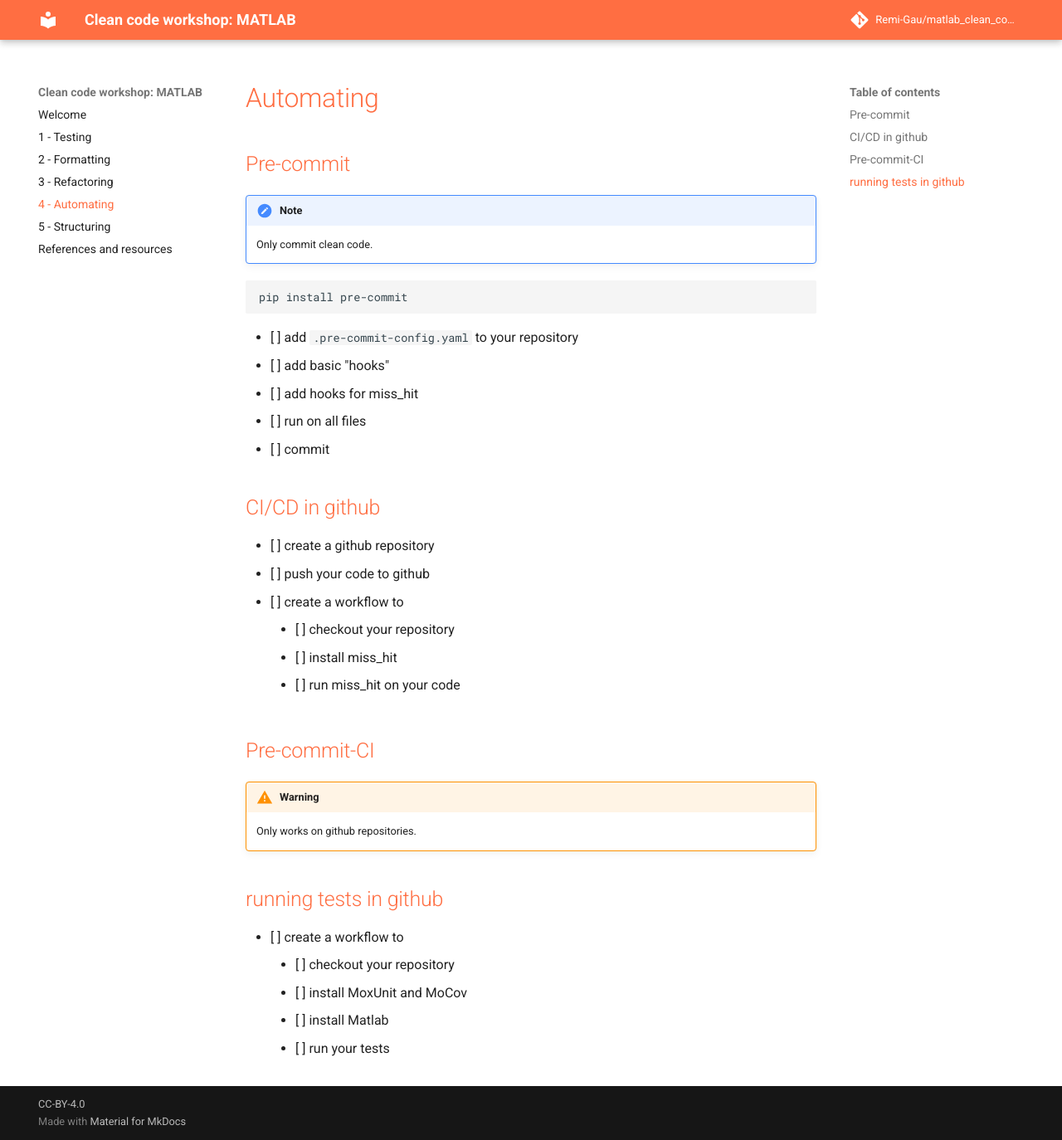
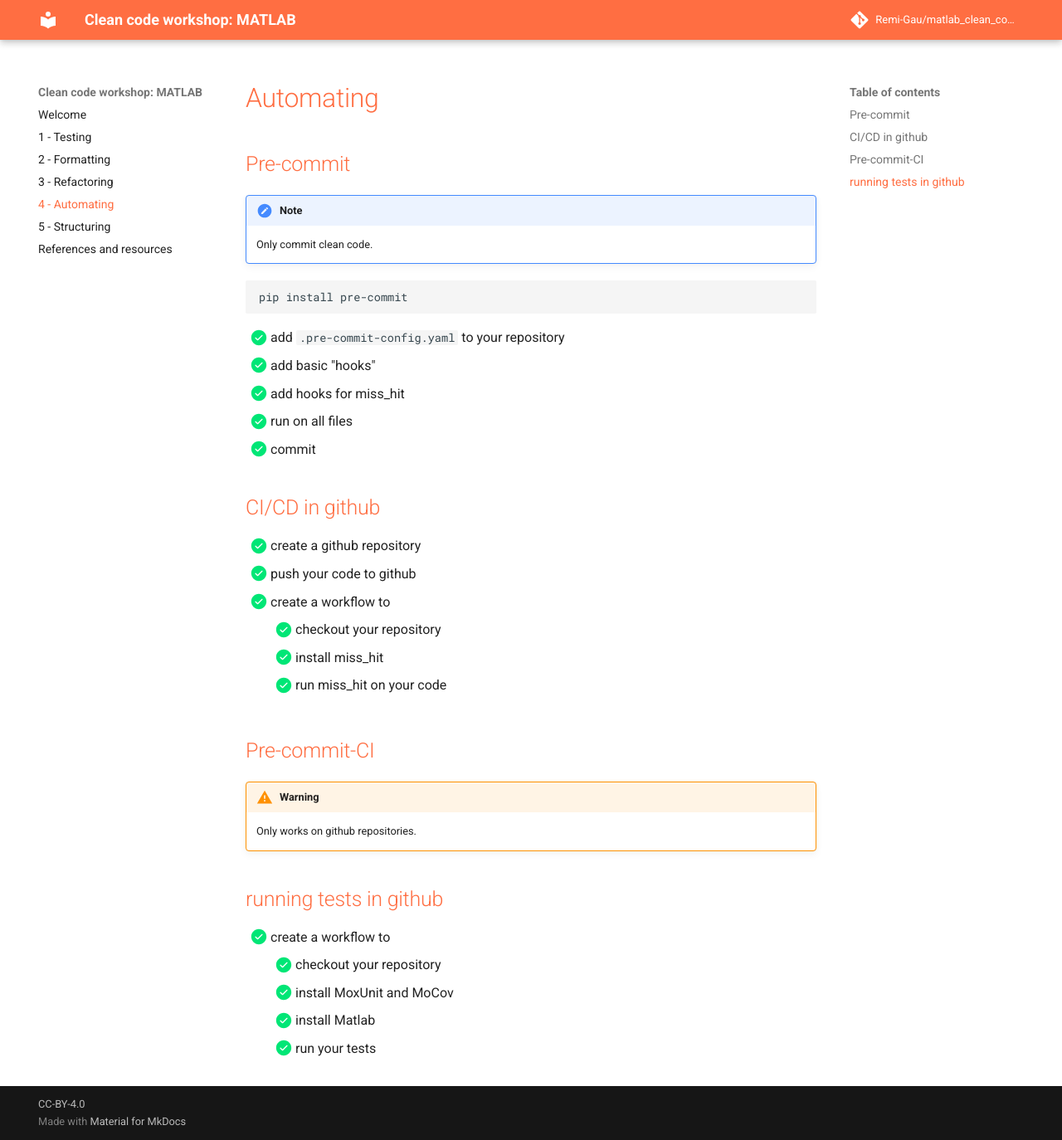
Before and after one commit to Remi-Gau/matlab_clean_code_workshop, an MkDocs documentation site: the page built from doc/automating.md, in a window 1280 px wide and 1374 px high. Shown: the whole window at 83% size. Built offline with MkDocs 1.6.1 and Material for MkDocs 9.7.7, drawn with Linux system fonts in a browser that asks for light colours; comment, search, counter and statistics services are not loaded.

````diff
--- a/doc/automating.md
+++ b/doc/automating.md
@@ -11,20 +11,20 @@
 pip install pre-commit
 ```
 
-- [ ] add `.pre-commit-config.yaml` to your repository
-- [ ] add basic "hooks"
-- [ ] add hooks for miss_hit
-- [ ] run on all files
-- [ ] commit
+- [x] add `.pre-commit-config.yaml` to your repository
+- [x] add basic "hooks"
+- [x] add hooks for miss_hit
+- [x] run on all files
+- [x] commit
 
 ## CI/CD in github
 
-- [ ] create a github repository
-- [ ] push your code to github
-- [ ] create a workflow to
-    - [ ] checkout your repository
-    - [ ] install miss_hit
-    - [ ] run miss_hit on your code
+- [x] create a github repository
+- [x] push your code to github
+- [x] create a workflow to
+    - [x] checkout your repository
+    - [x] install miss_hit
+    - [x] run miss_hit on your code
 
 ## Pre-commit-CI
 
@@ -34,11 +34,11 @@ pip install pre-commit
 
 ## running tests in github
 
-- [ ] create a workflow to
-    - [ ] checkout your repository
-    - [ ] install MoxUnit and MoCov
-    - [ ] install Matlab
-    - [ ] run your tests
+- [x] create a workflow to
+    - [x] checkout your repository
+    - [x] install MoxUnit and MoCov
+    - [x] install Matlab
+    - [x] run your tests
 
 <!--
 ## CI/CD in gitlab
--- a/mkdocs.yml
+++ b/mkdocs.yml
@@ -19,7 +19,7 @@ docs_dir: doc
 # Pages
 nav:
 - Welcome: index.md
-- 1 - Testing: testing/testing.md
+- 1 - Testing: testing.md
 - 2 - Formatting: formatting.md
 - 3 - Refactoring: refactoring.md
 - 4 - Automating: automating.md
@@ -33,6 +33,8 @@ markdown_extensions:
 - toc:
     anchorlink: true
     permalink: '#'
+- pymdownx.tasklist:
+    custom_checkbox: true
 - pymdownx.superfences:
     custom_fences:
     - name: mermaid
````
Also changed, not shown: doc/formatting.md (+6 -6 lines), doc/refactoring.md (+7 -7 lines), doc/testing.md (added, +180 -0 lines), doc/testing/testing.md (deleted, +0 -162 lines), 5 other files.
